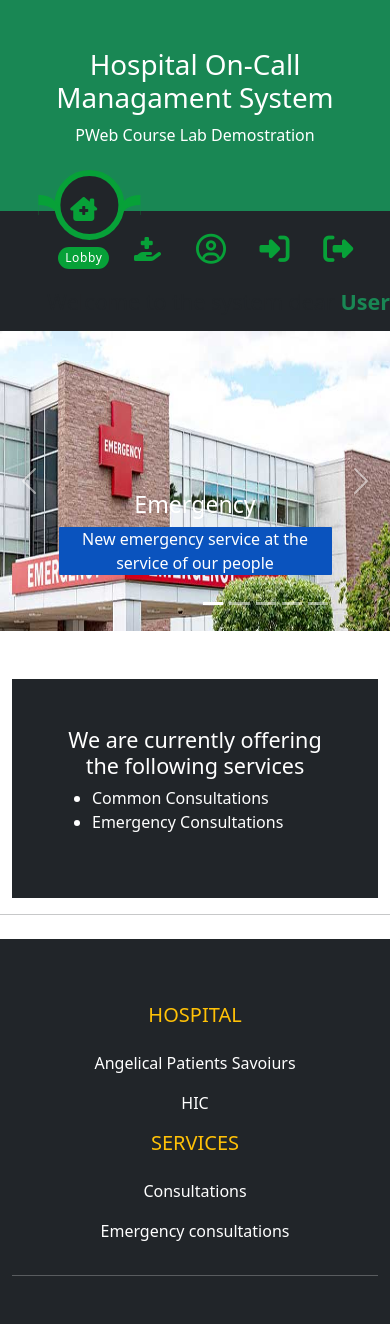
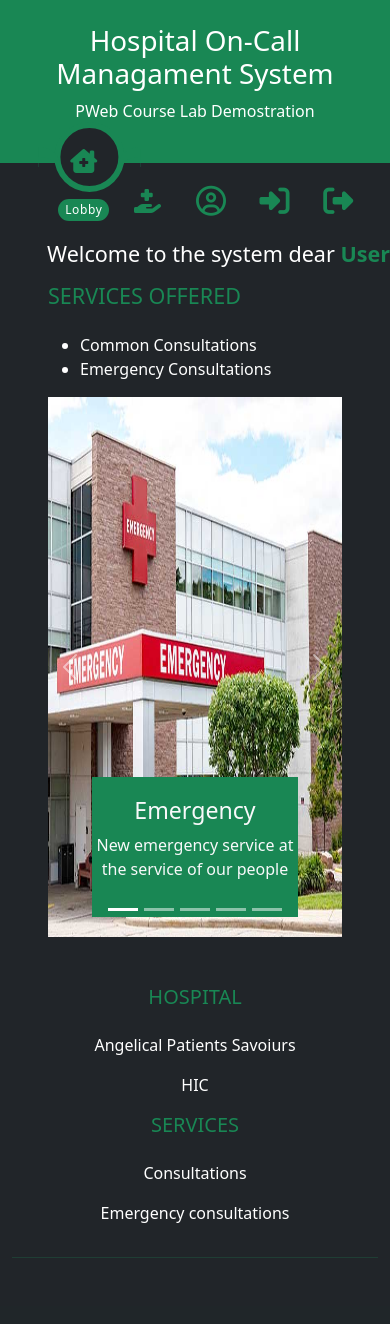
Before and after one commit to LeudiX/simple-hospital-on-call-management-system, a Django app: page / in a window 390 px wide. After the commit the page ends 1258 px from the top, so only its background shows below. Run offline with Django 3.2, Linux system fonts and the light colour scheme; some libraries are stand-ins or nearby versions.

Commit message:
Done with main UI. CRUD interfaces and bussiness logic coming soon

```diff
--- /dev/null
+++ b/apps/homepage/static/homepage/css/body.css
@@ -0,0 +1,9 @@
+body {
+    overflow-y: scroll; /* Add the ability to scroll */
+    -ms-overflow-style: none;  /* Hiding the scrollbar on  IE and Edge */
+    scrollbar-width: none;  /*Hiding the scrollbar on Firefox */
+}
+
+body::-webkit-scrollbar{
+    display: none; /*Hiding the scrollbar on Chrome*/
+}
--- a/apps/homepage/static/homepage/css/im_carusel.css
+++ b/apps/homepage/static/homepage/css/im_carusel.css
@@ -4,21 +4,11 @@
     }
 
     .carousel-item img{
-        height: 480px;
-        width: 768px;
-    }
-    carousel-caption{
-        height: 480px;
-        width: 768px;
-    }
-    carousel-inner{
-        height: 480px;
-        width: 768px;
+        height: 64dvh;
+        width: 64dvh;
     }
 
-
     .carousel-item {
-        height: 300px;
         min-height: 300px;
         background: no-repeat center center scroll;
         -webkit-background-size: cover;
@@ -38,7 +28,3 @@
         /*Same size for all images despite its resolution border-top-left-radius: calc(0.25 rem - 1 px);*/
         border-top-right-radius: calc(0.25rem - 1px);
     }
-    .carousel-caption p{
-        background: #0a53be;
-        border-radius: 1px;
-    }
--- a/apps/homepage/static/homepage/css/magic-nav.css
+++ b/apps/homepage/static/homepage/css/magic-nav.css
@@ -1,9 +1,7 @@
 
 :root {
-    --clr: #07a138;
+    --clr: #198754;
 }
-
-
 
 .navigation {
     position: relative;
@@ -77,7 +75,7 @@
     position: absolute;
     color: white;
     padding: 2px 7px;
-    background: #07a138;
+    background: #198754;
     border-radius: 12px;
     font-weight: 400;
     font-size: 0.75em;
--- a/apps/homepage/templates/homepage/carousel.html
+++ b/apps/homepage/templates/homepage/carousel.html
@@ -2,10 +2,17 @@
 
 <!-- Carousel -->
 <div class="row">
-    <div class="col-md-2"></div>
+    <div class="col-md-4">
+        <div class="px-5 text-white">
+            <h4 class = "text-uppercase mb-4 text-success">Services Offered</h4>
+            <ul class="text-start">
+                <li>Common Consultations</li>
+                <li>Emergency Consultations</li>
+            </ul>
+        </div>
+    </div>
     <div class="col-md-8">
-        <div id="demo" class="carousel slide"
-     data-bs-ride="carousel">
+        <div id="demo" class="carousel slide mx-5" data-bs-ride="carousel">
 
             <!-- Indicators/dots -->
             <div class="carousel-indicators">
@@ -19,36 +26,41 @@
             <!-- The slideshow/carousel -->
             <div class="carousel-inner">
                 <div class="carousel-item active">
-            <img src="{% static 'img/hospital/emergency.jpg' %}" alt="Emergency" class="d-block" style="width:100%">
-            <div class="carousel-caption">
-                <h3 class="text-bg-secondary">Emergency</h3>
+                    <img src="{% static 'img/hospital/emergency.jpg' %}" alt="Emergency" class="d-block"
+                        style="width:100%">
+                    <div class="carousel-caption text-light bg-success">
+                        <h3>Emergency</h3>
                         <p>New emergency service at the service of our people</p>
                     </div>
                 </div>
                 <div class="carousel-item">
-            <img src="{% static 'img/hospital/hospital-consultation.jpg' %}" alt="Consultations" class="d-block" style="width:100%">
-            <div class="carousel-caption">
+                    <img src="{% static 'img/hospital/hospital-consultation.jpg' %}" alt="Consultations" class="d-block"
+                        style="width:100%">
+                    <div class="carousel-caption text-light bg-success">
                         <h3>Consultations</h3>
                         <p>Offering the best consultation system of the city</p>
                     </div>
                 </div>
                 <div class="carousel-item">
-            <img src="{% static 'img/hospital/emergency-onaction.jpg' %}" alt="Emergency Consultations" class="d-block" style="width:100%">
-            <div class="carousel-caption">
+                    <img src="{% static 'img/hospital/emergency-onaction.jpg' %}" alt="Emergency Consultations"
+                        class="d-block" style="width:100%">
+                    <div class="carousel-caption text-light bg-success">
                         <h3>Emergency Consultations</h3>
                         <p>Proffessional service at Live's service</p>
                     </div>
                 </div>
                 <div class="carousel-item">
-            <img src="{% static 'img/hospital/study-finds-better-and.jpg' %}" alt="Studies" class="d-block" style="width:100%">
-            <div class="carousel-caption">
+                    <img src="{% static 'img/hospital/study-finds-better-and.jpg' %}" alt="Studies" class="d-block"
+                        style="width:100%">
+                    <div class="carousel-caption text-light bg-success">
                         <h3>Saving Lives</h3>
                         <p>Saving Lives is what we do best!!</p>
                     </div>
                 </div>
                 <div class="carousel-item">
-            <img src="{% static 'img/hospital/emergency room team.avif' %}" alt="Team" class="d-block" style="width:100%">
-            <div class="carousel-caption">
+                    <img src="{% static 'img/hospital/emergency room team.avif' %}" alt="Team" class="d-block"
+                        style="width:100%">
+                    <div class="carousel-caption text-light bg-success">
                         <h3>The best professionals</h3>
                         <p>Human talent is the base of our success</p>
                     </div>
@@ -64,14 +76,5 @@
             </button>
         </div>
     </div>
-    <div class="col-md-2"></div>
+
 </div>
-<div class="container-fluid mt-5 text-center">
-    <div class="p-5 bg-dark text-white text-center">
-        <h4>We are currently offering the following services</h4>
-        <ul class="text-start">
-            <li>Common Consultations</li>
-            <li>Emergency Consultations</li>
-        </ul>
-    </div>
-</div>
--- a/apps/homepage/templates/homepage/footer.html
+++ b/apps/homepage/templates/homepage/footer.html
@@ -1,17 +1,18 @@
 <footer class="bg-dark text-white pt-5 pb-4">
     <div class="container text-center text-md-end">
         <div class=" row text-md-end">
-            <div class="col-md-3 col-lg-3 col-xl-3 mx-auto mt-3">
-                <h5 class="text-uppercase mb-4 text-warning ">Hospital</h5>
+            <div class="col-md-8"></div>
+            <div class="col-md-2 col-lg-2 col-xl-2 mx-auto">
+                <h5 class="text-uppercase mb-4 text-success">Hospital</h5>
                 <p>Angelical Patients Savoiurs</p>
                 <p>HIC</p>
             </div>
-            <div class="col-md-3 col-lg-3 col-xl-3 mx-auto">
-                <h5 class="text-uppercase mb-4 text-warning ">Services</h5>
+            <div class="col-md-2 col-lg-2 col-xl-2 mx-auto">
+                <h5 class="text-uppercase mb-4 text-success">Services</h5>
                 <p>Consultations</p>
                 <p>Emergency consultations</p>
             </div>
         </div>
-        <hr class="mb-4">
+        <hr class="mb-4 text-success">
     </div>
 </footer>
--- a/apps/homepage/templates/homepage/home.html
+++ b/apps/homepage/templates/homepage/home.html
@@ -1,17 +1,11 @@
 {% extends 'base/base.html' %}
 {% load static %}
 
-{% block head %}
-    <script src="{% static 'libs/awesome_icons/font-awesome.js' %}"></script>
-    <link rel="stylesheet" href="{% static 'homepage/css/magic-nav.css' %}">
-    <link rel="stylesheet" href="{% static 'homepage/css/im_carusel.css' %}">
-{% endblock %}
 {% block navbar %}
     {% include 'homepage/magic-nav.html' %}
 {% endblock %}
 {% block container %}
     {% include 'homepage/carousel.html' %}
-    <hr class="mb-4">
     {% comment "container" %}
     {% include 'homepage/container.html' %}
     {% endcomment %}
--- a/apps/homepage/templates/homepage/magic-nav.html
+++ b/apps/homepage/templates/homepage/magic-nav.html
@@ -1,4 +1,5 @@
-    <div class="col-md-4 navigation nav-item">
+    {% load static %}
+    <div class="navigation nav-item">
         <ul>
             <li class="list  " id="home">
                 <a href="{% url 'home' %}">
@@ -49,3 +50,7 @@
             <div class="indicador1" id="aa"></div>
         </ul>
     </div>
+    <div class="col-md-4"></div>
+    <div class="col-md-4">
+        <h4 class="text-white justify-content-end">Welcome to the system dear <strong class="text-success">User</strong></h4>
+    </div>
--- a/templates/base/base.html
+++ b/templates/base/base.html
@@ -1,28 +1,22 @@
 {% load static %}
 <!DOCTYPE html>
 <html lang="en">
+
 <head>
     <title>Hospital On Call M-System(Django 5.1.1)</title>
     <meta charset="utf-8">
     <meta name="viewport" content="width=device-width, initial-scale=1">
     <link rel="icon" href="{% static 'img/ico.png' %}">
-    <link href="{% static 'libs/bootstrap/bootstrap.min.css' %}" rel="stylesheet">
-    <script src="{% static 'libs/bootstrap/bootstrap.bundle.min.js' %}"></script>
 
-    <style>
-        .fakeimg {
-            height: 200px;
-            background: #aaa;
-        }
-    </style>
-    {% block head %}
+    <link rel="stylesheet" href="{% static 'homepage/css/body.css' %}">
+    <link rel="stylesheet" href="{% static 'homepage/css/magic-nav.css' %}">
+    <link rel="stylesheet" href="{% static 'homepage/css/im_carusel.css' %}">
+    <link rel="stylesheet" href="{% static 'libs/bootstrap/bootstrap.min.css' %}">
+</head>
 
-    {% endblock %}
+<body class="bg-dark">
 
-</head>
-<body>
-
-<div class="p-5 bg-success text-white text-center">
+    <div class="p-4 bg-success text-white text-center">
         <h1>Hospital On-Call Managament System</h1>
         <p>PWeb Course Lab Demostration</p>
     </div>
@@ -30,10 +24,6 @@
     <nav class="navbar bg-dark navbar-dark ">
         {% block navbar %}
         {% endblock %}
-    <div class="col-md-4"></div>
-    <div class="col-md-4">
-        <h4 class="justify-content-end">Welcome to the system dear <strong class="text-success">User</strong></h4>
-    </div>
     </nav>
 
     {% block container %}
@@ -44,10 +34,13 @@
     {% endblock %}
 
 </body>
+<script src="{% static 'libs/bootstrap/bootstrap.bundle.min.js' %}"></script>
+<script src="{% static 'libs/awesome_icons/font-awesome.js' %}"></script>
 <script src="{% static 'libs/jquery/jquery.slim.min.js' %}"></script>
 {% block script %}
 <script>
     document.getElementById('home').classList.add('active');
 </script>
 {% endblock %}
+
 </html>
```
Lines whose indentation alone changed are shown as unchanged.
